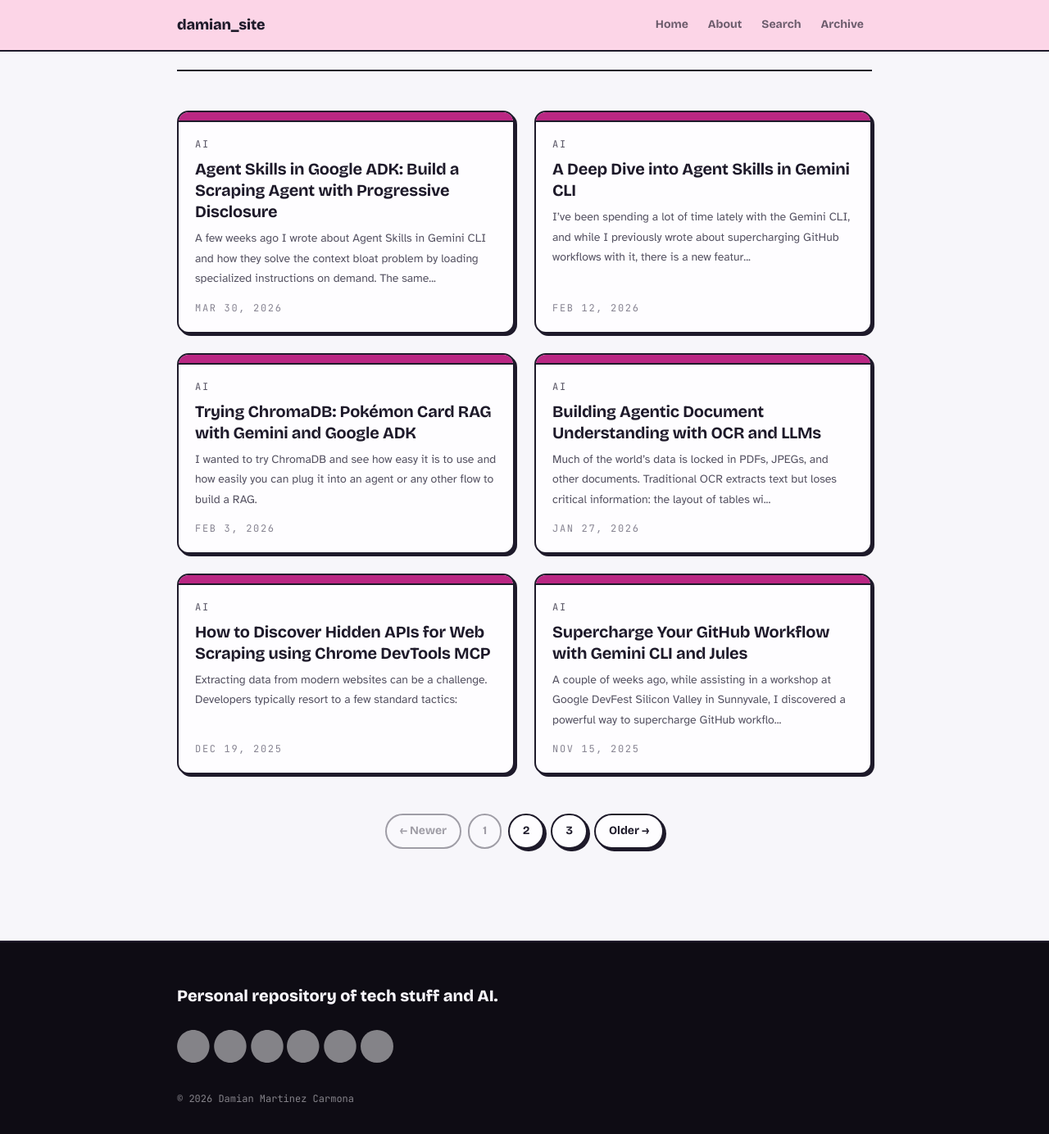
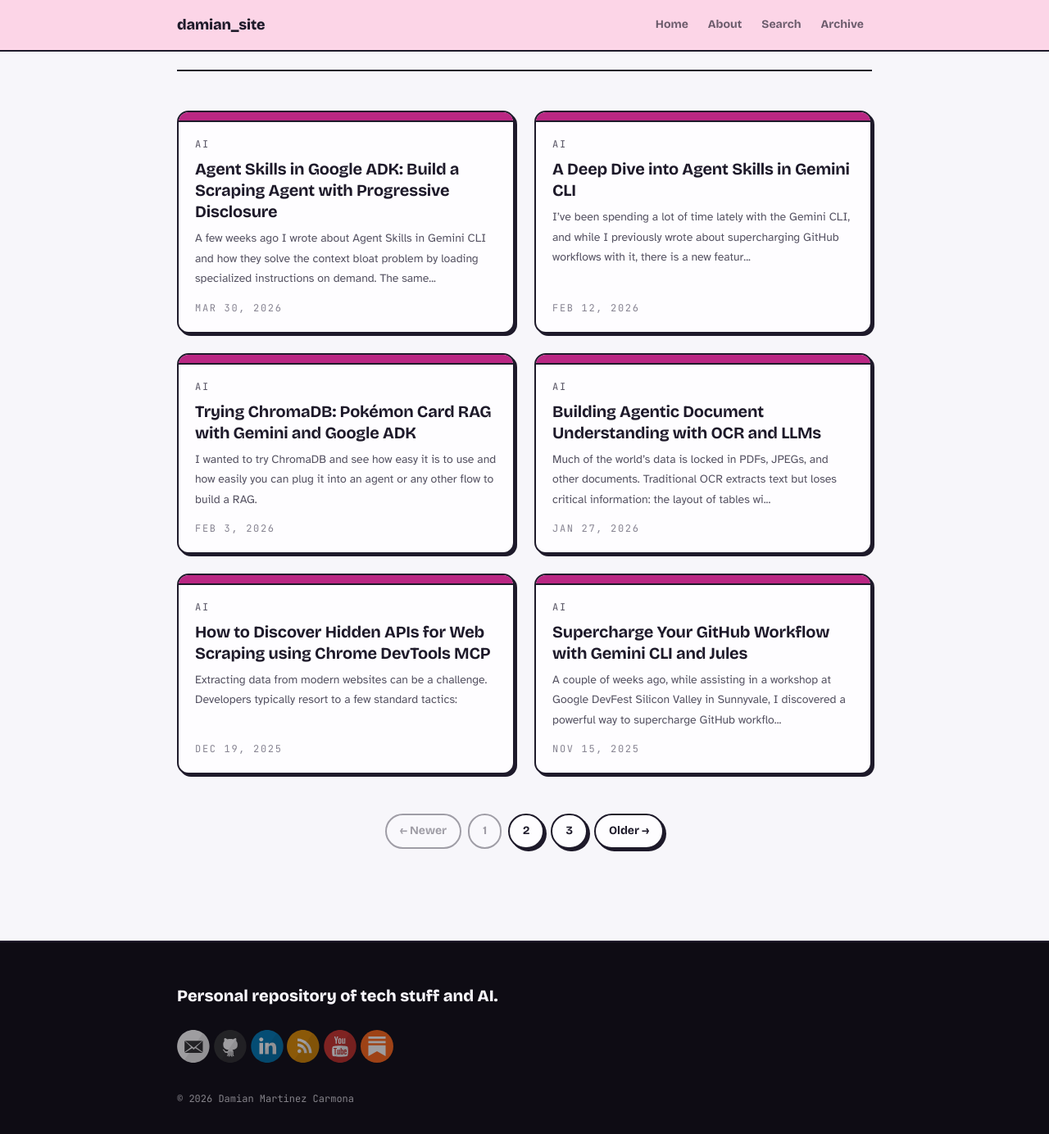
Before and after one commit to DamiMartinez/damimartinez.github.io, a Jekyll site: the page built from index.html, in a window 1280 px wide and 1400 px high, scrolled down 376 px. Shown: the top 1384 px of the window at 82% size. Built offline with Jekyll 4.4.1, drawn with Linux system fonts in a browser that asks for light colours; the list of posts is cut into pages by our own code.

Commit message:
fix(footer): remove filter that hid social icons on dark bg

```diff
--- a/assets/style.scss
+++ b/assets/style.scss
@@ -754,10 +754,9 @@ a.sticker {
   }
 }
 
-// Social icons in dark footer → invert to white
 .site-footer .svg-icon {
-  filter: brightness(0) invert(1);
-  opacity: 0.7;
+  opacity: 0.85;
+  transition: opacity 150ms;
 
   &:hover {
     opacity: 1;
```
